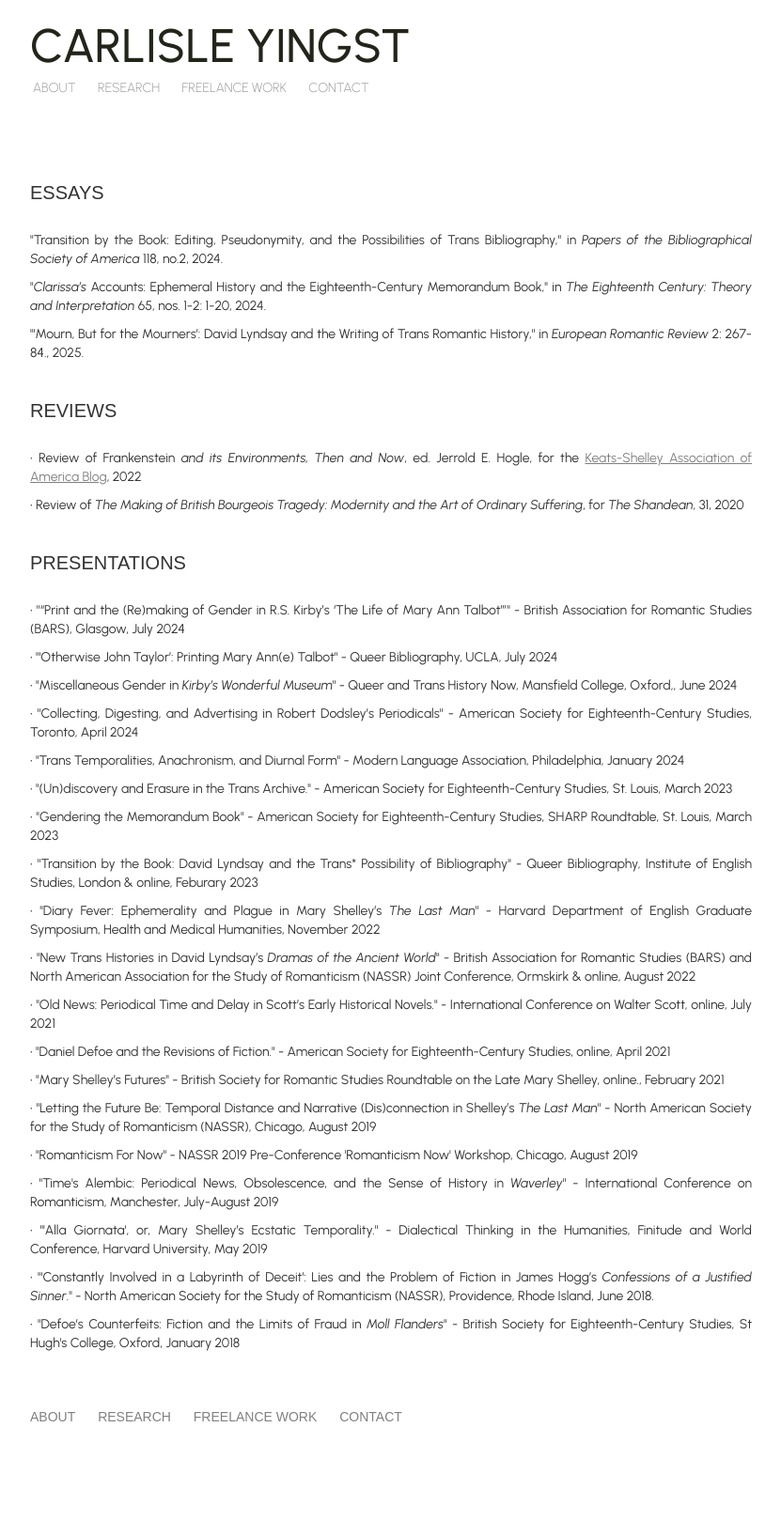
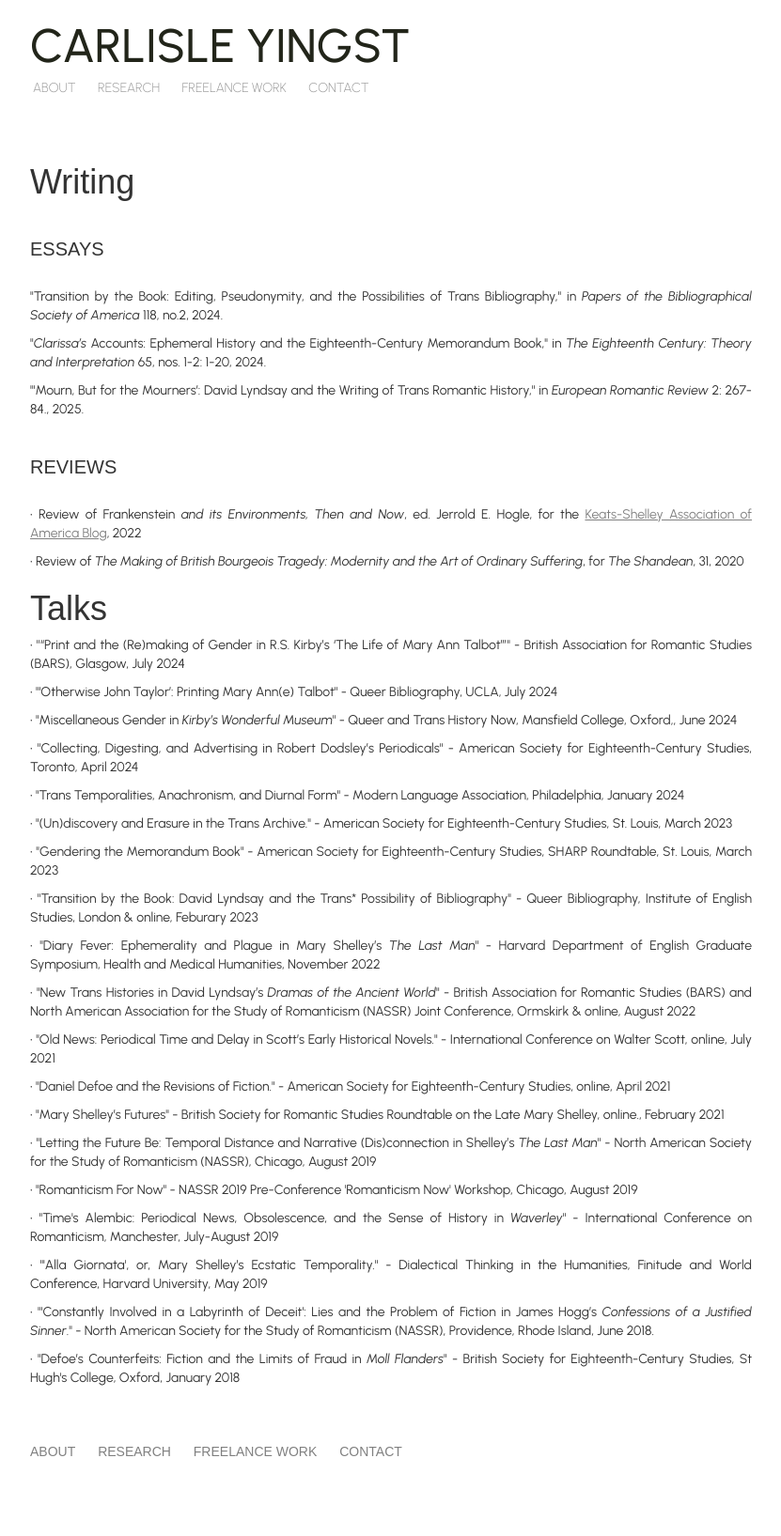
Before and after one commit to ceyingst/ceyingstwebsite, a Jekyll site: the page built from writing.html, in a window 1280 px wide. Shown: the whole page at 94% size, without its empty margins (224-1055 px from the left). Built offline with Jekyll 4.4.1, drawn with Linux system fonts in a browser that asks for light colours; nearby versions of some CDN libraries; some web fonts are replaced; before the commit the page ends 1598 px from its top, so only the background shows below that.

Commit message:
Update writing.html

```diff
--- a/writing.html
+++ b/writing.html
@@ -13,6 +13,7 @@ permalink: /presentations-writing/
 
 <section id="writingandpres">
 
+  <h1>Writing</h1>
   <h2>Essays</h2>
 
     <div class="item">
@@ -30,8 +31,7 @@ permalink: /presentations-writing/
     </div>
   {% endfor %}
 
-
- <h2>Presentations</h2>
+<h1>Talks</h1>
 
    <div class="item">
    {% for talk in site.data.talks %}
```
